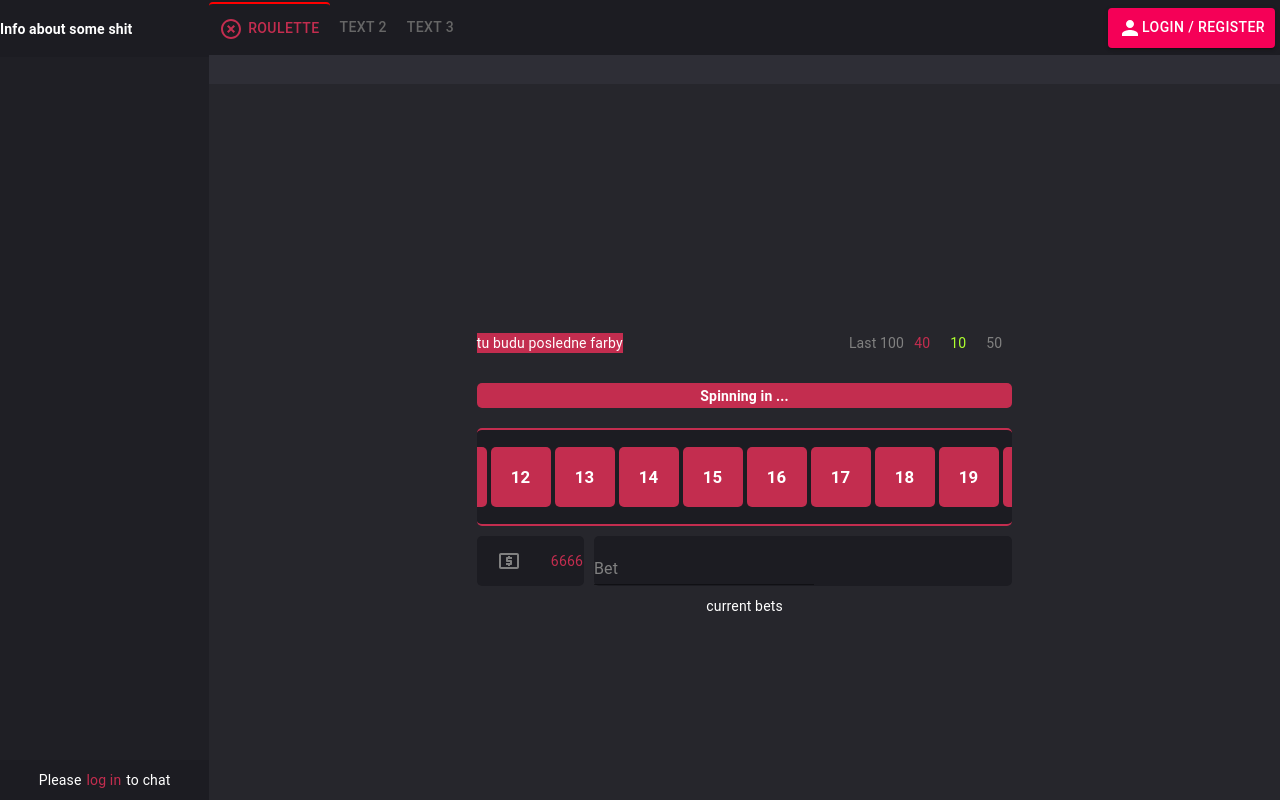
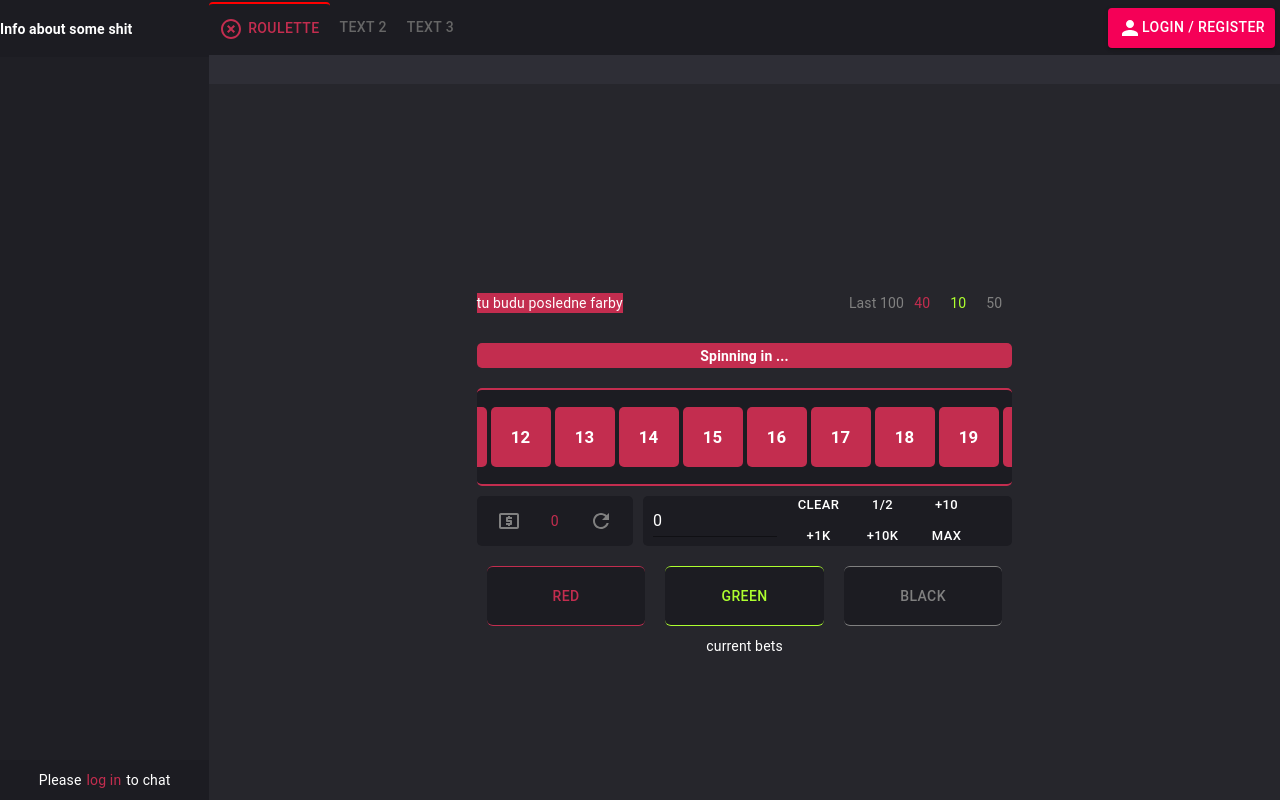
Before and after one commit to michalzard/Gamba, a React (Create React App) app: page / in a window 1280 px wide. Built offline with nearby package versions, Linux system fonts and the light colour scheme.

Commit message:
added few buttons to ui,current bet display screen remaining

```diff
--- a/src/components/Roulette.jsx
+++ b/src/components/Roulette.jsx
@@ -1,10 +1,11 @@
-import React,{useEffect} from 'react'
+import React,{useEffect,useState} from 'react'
 import "../style/Roulette.scss";
 import LocalAtmIcon from '@material-ui/icons/LocalAtm';
 import RefreshIcon from '@material-ui/icons/Refresh';
-import {TextField} from '@material-ui/core';
+import {TextField,Button} from '@material-ui/core';
 
-function Roulette() {
+function Roulette({user}) {
+    const [betAmount,setBetAmount]=useState(0);
     const initBoxes=(boxDiv)=>{
         const amountOfBoxes=30;
         for(let i=1;i<amountOfBoxes+1;i++){
@@ -24,6 +25,17 @@ function Roulette() {
     return ()=>{if(boxDiv){boxDiv=null;}}
     },[]);
 
+    const onAmountChange=(e)=>{
+        setBetAmount(e.target.value);
+    }
+
+    const changeCurrentBet=(amount)=>{
+    setBetAmount(amount);
+    }
+
+    const clearCurrentBet=()=>{
+        setBetAmount(0);
+    }
     return (
         <div className="roulette">
         <div className="game">
@@ -43,14 +55,30 @@ function Roulette() {
            <div className="colorBoxes"/>
            <div className="betControls">
             <div className="balance">
-            <LocalAtmIcon/> <span className="amount">6666</span> <RefreshIcon/>
+            <LocalAtmIcon/> <span className="amount">{user ? user.balance : 0}</span> <RefreshIcon/>
             </div>
             <div className="controls">
-            <TextField placeholder="amount" color="secondary" label="Bet" InputLabelProps={{style:{color:"gray"}}} InputProps={{style:{color:"white"}}}/>
+            <div className="betField">
+            <TextField type={"number"} placeholder="0" color="secondary"
+            onChange={(e)=>{onAmountChange(e);}} value={betAmount}   InputLabelProps={{style:{color:"gray"}}} InputProps={{style:{color:"white"}}}/>
+            {/* make number type  */}
+            </div>
+            <div className="ctrlButtons">
+            <Button variant="text" size="small" color="secondary" onClick={()=>{clearCurrentBet();}}>Clear</Button>
+            <Button variant="text" size="small" color="secondary" onClick={()=>{changeCurrentBet(Math.floor(betAmount/2));}}>1/2</Button>
+            <Button variant="text" size="small" color="secondary" onClick={()=>{changeCurrentBet(betAmount+10);}}>+10</Button>
+            <Button variant="text" size="small" color="secondary" onClick={()=>{changeCurrentBet(betAmount+1000);}}>+1k</Button>
+            <Button variant="text" size="small" color="secondary" onClick={()=>{changeCurrentBet(betAmount+10000);}}>+10k</Button>
+            <Button variant="text" size="small" color="secondary" onClick={()=>{changeCurrentBet(user.balance)}}>Max</Button>
+            </div>
+            </div>
+           </div>
+           <div className="betButtons">
+            <Button variant="text" className="redBet">Red</Button>
+            <Button variant="text" className="greenBet">Green</Button>
+            <Button variant="text" className="blackBet">Black</Button>
             </div>
 
-
-           </div>
            <div className="lastBets">current bets</div>
            </div>
         </div>
--- a/src/style/Roulette.scss
+++ b/src/style/Roulette.scss
@@ -1,4 +1,16 @@
 @import "./Theme.scss";
+
+@mixin betButton($colorProperty,$colorValue) {
+  #{$colorProperty} : $colorValue;
+  background-color: $bg; //from theme.scss
+  flex:1;
+  margin:10px;
+  height: 60px;
+  border-radius: 6px;
+  border-top: 1px solid $colorValue;
+  border-bottom: 1px solid $colorValue;
+
+}
 
 .roulette {
   display: flex;
@@ -20,7 +32,6 @@
       justify-content: space-between;
       margin: 10px;
       width: 50%;
-
       .last100boxes {
         background-color: $pinkred;
       }
@@ -117,7 +128,7 @@
       border-radius: 5px;
       justify-content: space-between;
       align-items: center;
-      width: 20%;
+      width: 250px;
       height: 50px;
         svg{
             margin:20px;
@@ -126,18 +137,39 @@
       .amount {
         color:$pinkred;
         margin:10px;
+        overflow: hidden;
       }
     }
     .controls{
         display: flex;
         background-color: $bg;
         border-radius: 5px;
-        justify-content: space-between;
         align-items: center;
-        width:80%;
+        width:650px;
         margin-left:10px;
         height: 50px;
+        .betField{
+          padding-left:10px;
+        }
+        .ctrlButtons{
+          margin:10px;
+          button{color:white;}
+        }
     }
   }
-
+  .betButtons{
+  display:flex;
+  width: 50%;
+  align-items: center;
+  justify-content: space-between;
+  .redBet{
+    @include betButton(color,$pinkred);
+  }
+  .greenBet{
+    @include betButton(color,greenyellow);
+  }
+  .blackBet{
+    @include betButton(color,gray);
+  }
+  }
 }
```
